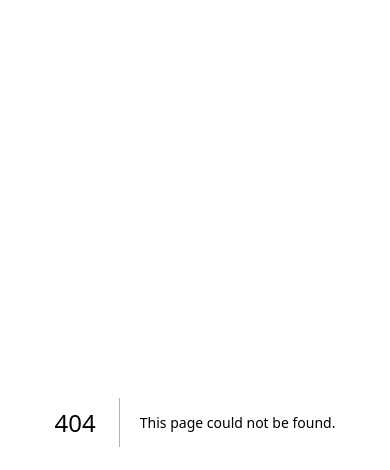
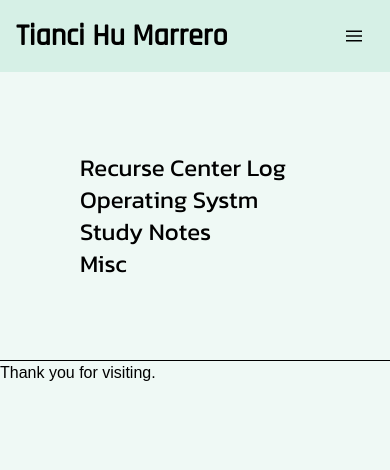
Before and after one commit to iggeehu/portfolio, a Next.js app in the folder iggee-dev/: page /notes in a window 390 px wide. Before the commit this address had no page. Shown: the top 470 px of the page. Built offline with nearby package versions, Linux system fonts and the light colour scheme.

Commit message:
responsive navbar, tailwind tweaks

```diff
--- a/iggee-dev/next.config.mjs
+++ b/iggee-dev/next.config.mjs
@@ -1,12 +1,6 @@
-/**
-   * @type {import('next').NextConfig}
-   */
-const nextConfig   = {
-  images: {
-    loader: 'akamai',
-    path: '',
-  },
-  assetPrefix: './',
-};
+/** @type {import('next').NextConfig} */
+const nextConfig = {
+  reactStrictMode: true,
+}
 
-export default   nextConfig;
+module.exports = nextConfig
--- a/iggee-dev/pages/_app.tsx
+++ b/iggee-dev/pages/_app.tsx
@@ -1,6 +1,9 @@
 import '@/styles/globals.css'
 import type { AppProps } from 'next/app'
 
+
+
 export default function App({ Component, pageProps }: AppProps) {
   return <Component {...pageProps} />
+
 }
--- a/iggee-dev/pages/index.tsx
+++ b/iggee-dev/pages/index.tsx
@@ -94,10 +94,7 @@
         <title>Tianci Hu Marrero</title>
         <meta name="description" content="Generated by create next app" />
         <meta name="viewport" content="width=device-width, initial-scale=1" />
-        <link rel="icon" href="/favicon.ico" />
-        <link rel="preconnect" href="https://fonts.googleapis.com" />
-        <link rel="preconnect" href="https://fonts.gstatic.com" />
-        <link href="https://fonts.googleapis.com/css2?family=Rajdhani:wght@500&display=swap" rel="stylesheet" />
+
       </Head>
       <main className="h-screen">
         <Layout>
--- a/iggee-dev/pages/layout.tsx
+++ b/iggee-dev/pages/layout.tsx
@@ -16,9 +16,15 @@
       <title>{title}</title>
       <meta charSet="utf-8" />
       <meta name="viewport" content="initial-scale=1.0, width=device-width" />
+      <link rel="icon" href="/favicon.ico" />
+        <link rel="preconnect" href="https://fonts.googleapis.com" />
+        <link rel="preconnect" href="https://fonts.gstatic.com" />
+        <link href="https://fonts.googleapis.com/css2?family=Rajdhani:wght@500&display=swap" rel="stylesheet" />
+        <link rel="preconnect" href="https://fonts.googleapis.com" />
+        <link rel="preconnect" href="https://fonts.gstatic.com" />
+        <link href="https://fonts.googleapis.com/css2?family=Inter:wght@500&family=Kanit&family=Rajdhani:wght@500&display=swap" rel="stylesheet" />
     </Head>
     <header>
-      <Script src='/Users/tiancihu/Documents/iggee.dev/iggee-dev/pages/scripts/hamburgermenu.js' strategy="afterInteractive" />
       <Navbar />
     </header>
     {children}
--- /dev/null
+++ b/iggee-dev/pages/minViaCodes.tsx
@@ -0,0 +1,35 @@
+import Head from 'next/head'
+import Layout from './layout'
+import { useState } from 'react'
+import Immigence from './projects/Immigence'
+
+export default function Home() {
+
+  const [showRecurse, setShowRecurse] = useState(false)
+
+  return (
+    <div className='h-full bg-silver-tree-100'>
+      <Head>
+        <title>Tianci: Projects</title>
+        <meta name="description" content="Generated by create next app" />
+        <meta name="viewport" content="width=device-width, initial-scale=1" />
+        <link rel="icon" href="/favicon.ico" />
+
+      </Head>
+      <main className="h-screen">
+        <Layout>
+          <h2 className="p-5 font-blog text-2xl text-center">Projects Showcase</h2>
+          <div className="projects-body grid grid-cols-3 p-20">
+
+            <div className="project-child font-blog rounded">
+            <Immigence />
+            </div>
+
+
+
+          </div>
+        </Layout>
+      </main>
+    </div>
+  )
+}
--- a/iggee-dev/pages/navbar.tsx
+++ b/iggee-dev/pages/navbar.tsx
@@ -1,4 +1,5 @@
 import { useState } from "react";
+import Link from 'next/link'
 
 
 export default function Navbar(){
@@ -18,19 +19,19 @@
                 <div>
                     <ul>
                         <li className="mb-1">
-                            <a className="block p-4 text-sm font-cyber text-silver-tree-900 hover:text-silver-tree-500 rounded" href="#">Home</a>
+                            <Link className="block p-4 text-sm font-cyber text-silver-tree-900 hover:text-silver-tree-500 rounded" href="/">Home</Link>
                         </li>
                         <li className="mb-1">
-                            <a className="block p-4 text-sm font-cyber text-silver-tree-900 hover:text-silver-tree-500 rounded" href="#">MinViaCodes</a>
+                            <Link className="block p-4 text-sm font-cyber text-silver-tree-900 hover:text-silver-tree-500 rounded" href="/minViaCodes">MinViaCodes</Link>
                         </li>
                         <li className="mb-1">
-                            <a className="block p-4 text-sm font-cyber text-silver-tree-900 hover:text-silver-tree-500 rounded" href="#">Notes</a>
+                            <Link className="block p-4 text-sm font-cyber text-silver-tree-900 hover:text-silver-tree-500 rounded" href="/notes">Notes</Link>
                         </li>
                         <li className="mb-1">
-                            <a className="block p-4 text-sm font-cyber text-silver-tree-900 hover:text-silver-tree-500 rounded" href="#">Science Fiction &</a>
+                            <Link className="block p-4 text-sm font-cyber text-silver-tree-900 hover:text-silver-tree-500 rounded" href="/scifi">Science Fiction &</Link>
                         </li>
                         <li className="mb-1">
-                            <a className="block p-4 text-sm font-cyber text-silver-tree-900 hover:text-silver-tree-500 rounded" href="#">Contact</a>
+                            <Link className="block p-4 text-sm font-cyber text-silver-tree-900 hover:text-silver-tree-500 rounded" href="/contact">Contact</Link>
                         </li>
                     </ul>
                 </div>
@@ -58,7 +59,7 @@
                 {/* </svg> */}
             </a>
             <div className="lg:hidden">
-                <button className="navbar-burger flex items-center text-blue-600 p-3" onClick={()=>{console.log("hi"); toggleShow(!showMenu)}}>
+                <button className="navbar-burger flex items-center text-blue-600 p-3" onClick={()=>{toggleShow(!showMenu)}}>
                     <svg className="block h-4 w-4 fill-current" viewBox="0 0 20 20" xmlns="http://www.w3.org/2000/svg">
                         <title>Mobile menu</title>
                         <path d="M0 3h20v2H0V3zm0 6h20v2H0V9zm0 6h20v2H0v-2z"></path>
@@ -66,11 +67,11 @@
                 </button>
             </div>
             <ul className="hidden absolute top-1/2 left-1/2 transform -translate-y-1/2 -translate-x-1/2 lg:flex lg:mx-auto lg:flex lg:items-center lg:w-auto lg:space-x-6">
-                <li><a className="text-m font-cyber text-silver-tree-900 hover:text-silver-tree-500 transition ease-in-out delay-150" href="#">Home</a></li>
-                <li><a className="text-m font-cyber text-silver-tree-900 hover:text-silver-tree-500 transition ease-in-out delay-150" href="#">MinViaCodes</a></li>
-                <li><a className="text-m font-cyber text-silver-tree-900 hover:text-silver-tree-500 transition ease-in-out delay-150" href="#">Notes</a></li>
-                <li><a className="text-m font-cyber text-silver-tree-900 hover:text-silver-tree-500 transition ease-in-out delay-150" href="#">Science Fiction &</a></li>
-                <li><a className="text-m font-cyber text-silver-tree-900 hover:text-silver-tree-500 transition ease-in-out delay-150" href="#">Contact</a></li>
+                <li><Link className="text-m font-cyber text-silver-tree-900 hover:text-silver-tree-500 transition ease-in-out delay-150" href="/">Home</Link></li>
+                <li><Link className="text-m font-cyber text-silver-tree-900 hover:text-silver-tree-500 transition ease-in-out delay-150" href="/minViaCodes">MinViaCodes</Link></li>
+                <li><Link className="text-m font-cyber text-silver-tree-900 hover:text-silver-tree-500 transition ease-in-out delay-150" href="/notes">Notes</Link></li>
+                <li><Link className="text-m font-cyber text-silver-tree-900 hover:text-silver-tree-500 transition ease-in-out delay-150" href="/scifi">Science Fiction &</Link></li>
+                <li><Link className="text-m font-cyber text-silver-tree-900 hover:text-silver-tree-500 transition ease-in-out delay-150" href="/contact">Contact</Link></li>
             </ul>
         </nav>
         {showMenu ? showDropdown() : null}
--- /dev/null
+++ b/iggee-dev/pages/notes.tsx
@@ -0,0 +1,65 @@
+import Head from 'next/head'
+import Layout from './layout'
+import { useState } from 'react'
+import RecurseCenter from './notes/RecurseCenter'
+import OsNotes from './notes/OsNotes'
+
+
+
+export default function Home() {
+
+  const [showRecurse, setShowRecurse] = useState(false)
+  const [showOS, setShowOS] = useState(false)
+  const [showMisc, setShowMisc] = useState(false)
+
+  const showRecurseComponent = () => {
+    if(showRecurse){return <RecurseCenter />}
+  }
+
+  const showOSComponent = () => {
+    if(showOS){return <OsNotes />}
+  }
+
+  const showMiscComponent = () => {
+    if(showMisc){return <OsNotes />}
+  }
+
+  return (
+    <div className='h-full bg-silver-tree-100'>
+      <Head>
+        <title>Tianci: Notes</title>
+        <meta name="description" content="Generated by create next app" />
+        <meta name="viewport" content="width=device-width, initial-scale=1" />
+        <link rel="icon" href="/favicon.ico" />
+
+      </Head>
+      <main className="h-screen">
+        <Layout>
+          <div className="index-body p-20">
+
+            <div className="blog-subcategory font-blog text-2xl flex hover:text-silver-tree-400 cursor-default"
+            onClick={()=>setShowRecurse(!showRecurse)}
+            >
+            Recurse Center Log
+            </div>
+            {showRecurseComponent()}
+
+            <div className="blog-subcategory font-blog text-2xl flex hover:text-silver-tree-400  cursor-default"
+            onClick={()=>setShowOS(!showOS)}
+            >
+            Operating Systm Study Notes
+            </div>
+            {showOSComponent()}
+            <div className="blog-subcategory font-blog text-2xl flex hover:text-silver-tree-400 cursor-default"
+            onClick={()=>setShowMisc(!showMisc)}
+            >
+            Misc
+            </div>
+            {showMiscComponent()}
+
+          </div>
+        </Layout>
+      </main>
+    </div>
+  )
+}
--- /dev/null
+++ b/iggee-dev/pages/notes/OsNotes.tsx
@@ -0,0 +1,5 @@
+
+export default function OsNotes (){
+    return (<div>hi</div>)
+
+}
--- /dev/null
+++ b/iggee-dev/pages/notes/RecurseCenter.tsx
@@ -0,0 +1,5 @@
+
+export default function RecurseCenter (){
+    return (<div>hi</div>)
+
+}
--- /dev/null
+++ b/iggee-dev/pages/projects/Immigence.tsx
@@ -0,0 +1,23 @@
+
+import { useState } from 'react'
+
+
+export default function Immigence() {
+
+  const [showRecurse, setShowRecurse] = useState(false)
+
+  return (
+    <div className='h-full bg-silver-tree-200 rounded p-3'>
+        <h3 className='bg-silver-tree-400'>Immigence: Your USCIS Insights</h3>
+        <a href="https://immigence.herokuapp.com/" className='bg-silver-tree-200'>https://immigence.herokuapp.com</a>
+        <p className='text-s text-silver-tree-800'>You are a new immigrant waiting impatiently for your petition to be approved.
+            With Immigence, you can submit your case information, and a web crawler will
+            scan the 5000 cases in your case range daily, offering you insights such as
+            petition type distribution, approval status distribution, approval trends, etc.
+        </p>
+        <p>Written in Python flask. Libraries: Beautiful Soup, Bokeh, Redis, RQ. Database: MySQL on Amazon RDS</p>
+        <iframe className="inline" src="https://ghbtns.com/github-btn.html?user=iggeehu&repo=Immigence&type=star&size=large&text=false" frameborder="0" scrolling="0" width="170" height="30" title="GitHub"></iframe>
+
+    </div>
+  )
+}
--- a/iggee-dev/tailwind.config.js
+++ b/iggee-dev/tailwind.config.js
@@ -26,7 +26,8 @@
         },
     },
     fontFamily:{
-      cyber: ['"Rajdhani"'],
+      blog: ['"Kanit"'],
+      cyber:['"Rajdhani"'],
       sans: ['sans-serif'],
       serif: ['Merriweather', 'serif'],
       mono: ['ui-monospace', 'SFMono-Regular', 'Menlo', 'Monaco', 'Consolas', 'Liberation Mono', 'Courier New', 'monospace']
```
Also changed, not shown: 1 other file (tests, documents, lock files or other folders).
